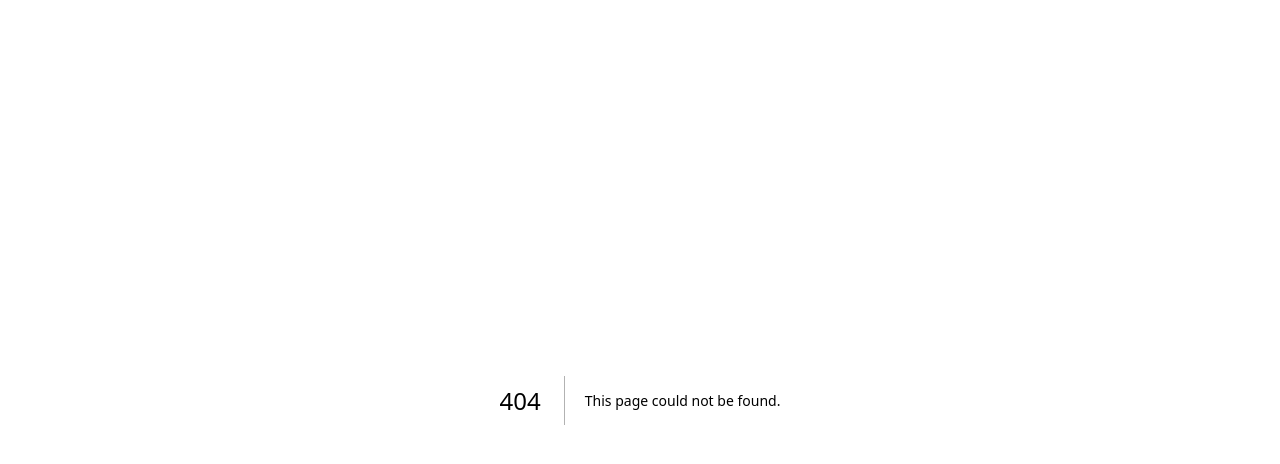
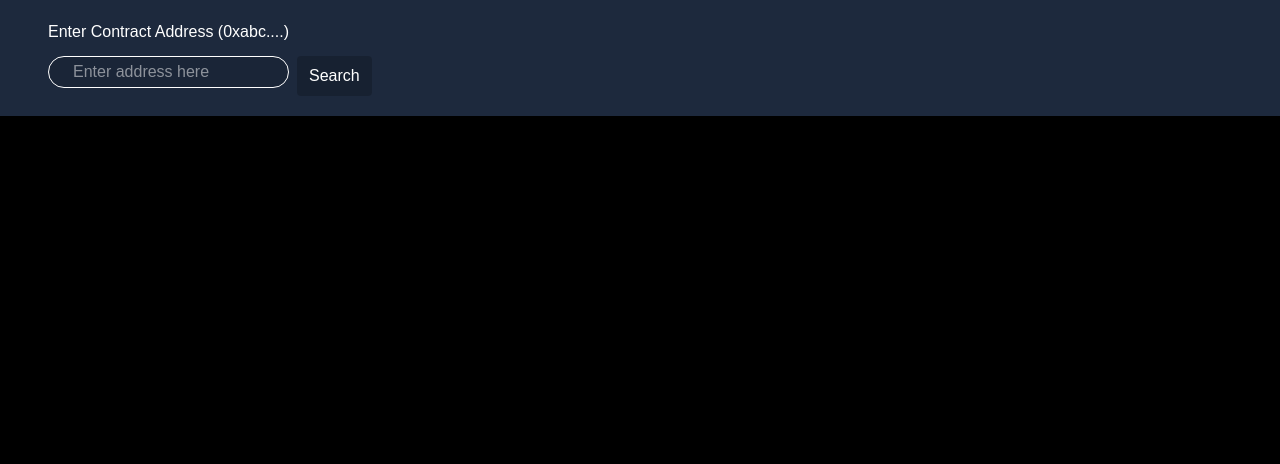
Before and after one commit to ts0077/Legend-Tools, a Next.js app: page /nftholders in a window 1280 px wide. Before the commit this address had no page. Shown: the top 464 px of the page. Built offline with nearby package versions, Linux system fonts and the light colour scheme.

Commit message:
nfts holders fecthed

```diff
--- a/package.json
+++ b/package.json
@@ -9,6 +9,7 @@
     "lint": "eslint"
   },
   "dependencies": {
+    "axios": "^1.19.0",
     "next": "16.3.1",
     "react": "19.2.8",
     "react-dom": "19.2.8"
--- /dev/null
+++ b/src/app/nftholders/page.tsx
@@ -0,0 +1,124 @@
+"use client";
+
+import GetNFTsHoldersApi, {
+    NftsHoldersFetchdataProps
+} from "@/lib/api/NFTfetchAlchemeyUrl";
+
+import { useState } from "react";
+
+export default function NftHoldersFetch() {
+    const [contractadd, setContractAdd] = useState("");
+    const [holders, setHolders] = useState<string[]>([]);
+    const [loading, setLoading] = useState(false);
+
+    const fetchNftsHolders = async () => {
+        try {
+            setLoading(true);
+            setHolders([]);
+
+            let pageKey: string | undefined = undefined;
+            const allHolders: string[] = [];
+
+            do {
+                const params: NftsHoldersFetchdataProps = {
+                    contractAddress: contractadd,
+                    pageKey: pageKey
+                };
+
+                const res = await GetNFTsHoldersApi(params);
+
+                if (res?.owners) {
+                    res.owners.forEach((owner: any) => {
+                        allHolders.push(owner.ownerAddress);
+                    });
+                }
+
+                pageKey = res?.pageKey;
+
+            } while (pageKey);
+
+            // Remove duplicate addresses
+            const uniqueHolders = [...new Set(allHolders)];
+
+            setHolders(uniqueHolders);
+
+            console.log("Total holders:", uniqueHolders.length);
+            console.log(uniqueHolders);
+
+        } catch (error) {
+            console.error("Error fetching NFT holders:", error);
+        } finally {
+            setLoading(false);
+        }
+    };
+
+    const copyAllHolders = async () => {
+        await navigator.clipboard.writeText(
+            holders.join("\n")
+        );
+    };
+
+    return (
+        <div className="bg-black min-h-screen text-white">
+            <div className="bg-slate-800 px-12 py-5">
+
+                <div className="flex flex-col gap-3">
+
+                    <label>
+                        Enter Contract Address (0xabc....)
+                    </label>
+
+                    <div className="flex gap-2">
+
+                        <input
+                            type="text"
+                            className="bg-black/10 h-8 border rounded-2xl placeholder:px-2 px-4"
+                            placeholder="Enter address here"
+                            value={contractadd}
+                            onChange={(e) =>
+                                setContractAdd(e.target.value)
+                            }
+                        />
+
+                        <button
+                            className="bg-black/20 px-3 py-2 rounded"
+                            onClick={fetchNftsHolders}
+                            disabled={loading}
+                        >
+                            {loading ? "Loading..." : "Search"}
+                        </button>
+
+                    </div>
+
+                    {holders.length > 0 && (
+                        <div className="mt-6">
+
+                            <div className="flex justify-between items-center mb-2">
+
+                                <h2>
+                                    Holders: {holders.length}
+                                </h2>
+
+                                <button
+                                    onClick={copyAllHolders}
+                                    className="bg-blue-600 px-4 py-2 rounded"
+                                >
+                                    Copy All
+                                </button>
+
+                            </div>
+
+                            <textarea
+                                value={holders.join("\n")}
+                                readOnly
+                                className="w-full h-96 bg-black border rounded p-4 font-mono text-sm"
+                            />
+
+                        </div>
+                    )}
+
+                </div>
+            </div>
+        </div>
+    );
+}
--- /dev/null
+++ b/src/lib/api/NFTfetchAlchemeyUrl.ts
@@ -0,0 +1,31 @@
+import axios from "axios";
+
+export interface NftsHoldersFetchdataProps {
+    contractAddress?: string;
+    withTokenBalances?: boolean;
+    block?: string;
+    pageKey?: string;
+}
+
+export default async function GetNFTsHoldersApi(
+    data: NftsHoldersFetchdataProps
+) {
+    const url = `https://eth-mainnet.g.alchemy.com/nft/v3/${process.env.NEXT_PUBLIC_ALCHEMY_API_KEY}/getOwnersForContract`;
+
+    try {
+        const response = await axios.get(url, {
+            params: {
+                contractAddress: data.contractAddress,
+                withTokenBalances: true,
+                block: data.block,
+                pageKey: data.pageKey
+            }
+        });
+
+        return response.data;
+
+    } catch (error) {
+        console.error("Error fetching NFT holders:", error);
+        throw error;
+    }
+}
```
Also changed, not shown: 1 other file (tests, documents, lock files or other folders).
